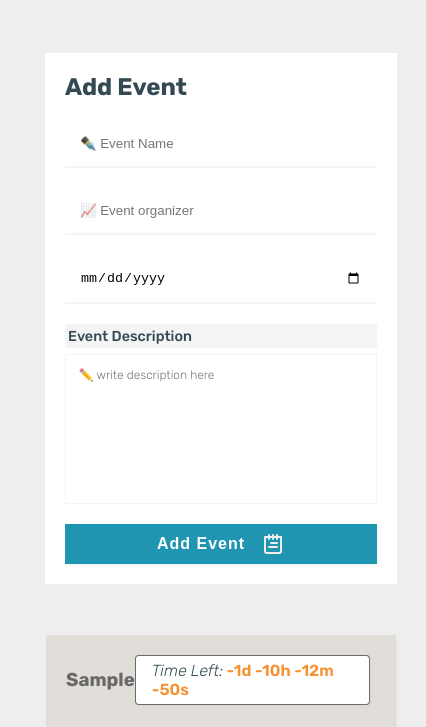
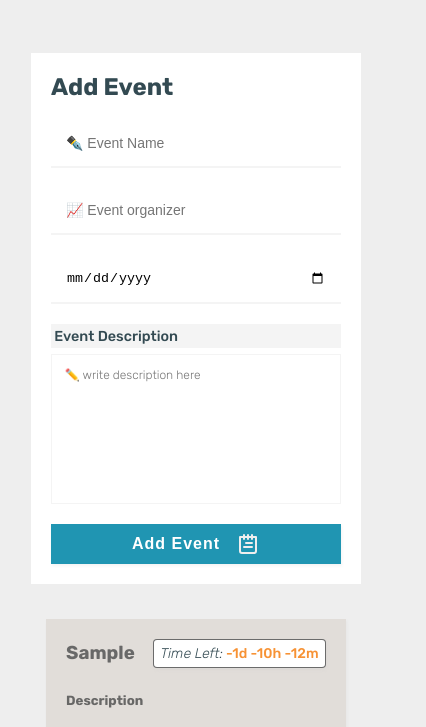
Before and after one commit to Hasanain-Jaafar/Events-Manager, a plain HTML site: page index.html in a window 390 px wide. Both pictures are taken after typing "Sample", "Sample", "2020-01-15" into the empty fields and a click on the button "Add Event". Shown: the part 81-808 px from the top of the page, 426 px wide, since content can reach past the window. Drawn offline with Linux system fonts and the light colour scheme.

Commit message:
enahance css on mobile

```diff
--- a/main.js
+++ b/main.js
@@ -72,8 +72,9 @@ function displayEvents() {
       (timeLeft % (1000 * 60 * 60 * 24)) / (1000 * 60 * 60)
     );
     const minutes = Math.floor((timeLeft % (1000 * 60 * 60)) / (1000 * 60));
-    const seconds = Math.floor((timeLeft % (1000 * 60)) / 1000);
-    const countDown = `${days}d ${hours}h ${minutes}m ${seconds}s`;
+    // if the user prefer to show aeconds
+    // const seconds = Math.floor((timeLeft % (1000 * 60)) / 1000);
+    const countDown = `${days}d ${hours}h ${minutes}m`;
     eventsList.innerHTML += `
         <div class="event">
           <div class="event-head">
--- a/style.css
+++ b/style.css
@@ -16,6 +16,8 @@
   --txt-dark: #334a52;
   --txt-light: #5b5b5be6;
   --txt-extralight: #505050d6;
+  /* # Font Size */
+  --fz: clamp(14px, 1.5vw, 1rem);
   /* # background */
   --bg-warm: #90715924;
   /* ! */
@@ -29,7 +31,7 @@ body {
   font-optical-sizing: auto;
   background-color: #eee;
 }
-.redAlert{
+.redAlert {
   border-bottom: 2px solid red !important;
   background-color: #f0ad8e27 !important;
   transition: all 600ms ease-in-out;
@@ -45,7 +47,7 @@ main {
   display: flex;
   margin: 0 auto;
   flex-direction: column;
-  gap: 1rem;
+  /* gap: 1rem; */
   flex-wrap: wrap;
   padding: 1rem;
 }
@@ -65,7 +67,6 @@ main {
       top: -2.2rem;
       text-align: center;
       color: rgba(154, 19, 19, 0.815);
-      letter-spacing: 2px;
       font-size: 20px;
       transition: opacity 700ms ease-in-out;
       opacity: 0;
@@ -95,6 +96,9 @@ main {
         border: none;
         border-bottom: 2px solid var(--lght-gray);
         background-color: var(--white);
+      }
+      input::placeholder{
+        font-size: var(--fz);
       }
       input:focus {
         outline: none;
@@ -147,7 +151,8 @@ main {
   .events {
     padding: 15px;
     display: grid;
-    grid-template-columns: repeat(auto-fit, minmax(350px, 1fr));
+    grid-template-columns: repeat(auto-fit, minmax(300px, 1fr));
+    justify-content: center;
     gap: 1rem;
     .event {
       display: flex;
@@ -166,14 +171,13 @@ main {
           color: var(--txt-light);
         }
         p {
-          font-size: 1rem;
+          font-size: var(--fz);
           background-color: #fff;
           border-radius: 4px;
-          margin-right: 2%;
-          padding: 0.3rem 1rem;
+          padding: 0.3rem .4rem;
           box-shadow: var(--shadow);
           border: 1px solid var(--txt-light);
-          font-weight: 600;
+          font-weight: 500;
           color: var(--acc-clr);
           span {
             color: var(--txt-dark);
@@ -210,7 +214,7 @@ main {
       p {
         color: var(--txt-extralight);
         font-weight: normal;
-        font-size: clamp(12px, 1.5vw, 1rem);
+        font-size: var(--fz);
       }
       button {
         width: 100%;
@@ -233,9 +237,9 @@ main {
 }
 
 @media screen and (max-width: 375px) {
-  body{
+  body {
     max-width: 100dvw;
-    border:1px solid red;
+    border: 1px solid red;
   }
   body h1 {
     font-size: 1.8rem;
@@ -260,9 +264,14 @@ main {
       gap: 0.5rem;
       padding: 0;
     }
+    .container .alert {
+      max-width: 100%;
+      font-size: 10px;
+    }
   }
   .second-wrapper {
     padding: 0 10px;
+    max-width: 100%;
   }
   .description {
     display: grid;
```
